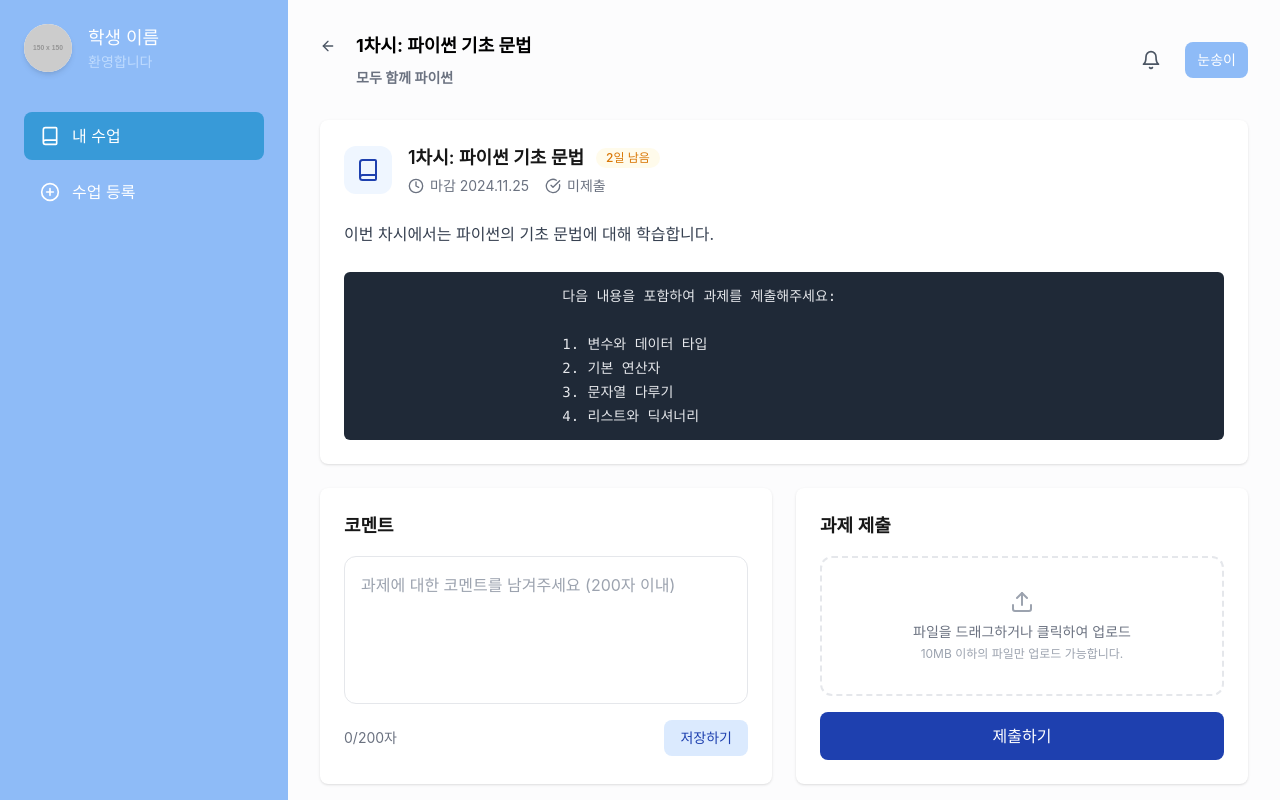
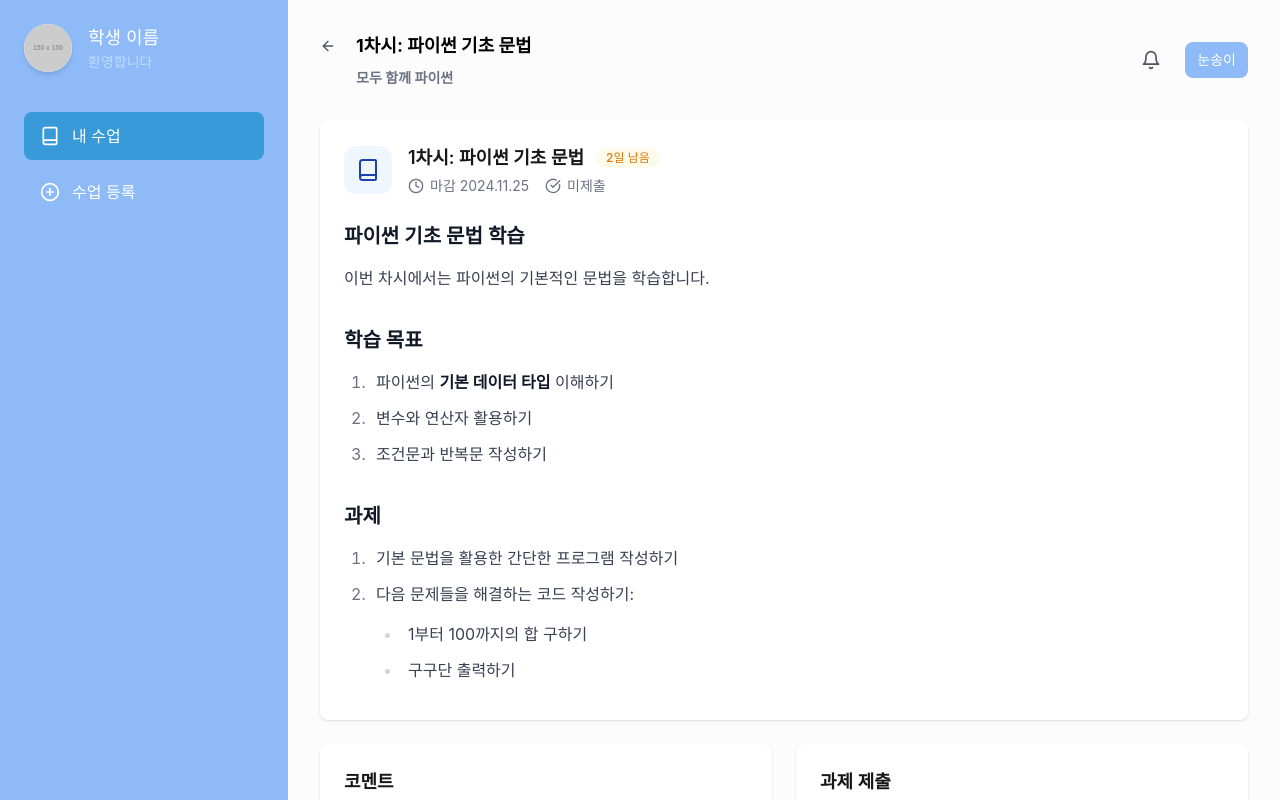
Before and after one commit to 9oormthon-univ/2024_DANPOON_TEAM_25_FE, a Next.js app: page /student/courses/1/works/1 in a window 1280 px wide. Shown: the top 800 px of the page. Built offline with nearby package versions, Linux system fonts and the light colour scheme; a web font is replaced by a local one.

Commit message:
[update] 마크다운 콘텐츠 스타일 적용

```diff
--- a/src/pages/student/courses/[courseId]/works/[workId]/index.tsx
+++ b/src/pages/student/courses/[courseId]/works/[workId]/index.tsx
@@ -6,28 +6,44 @@ import { useState } from "react";
 
 const WorkSubmit = () => {
   const [uploadedFiles, setUploadedFiles] = useState<FileList | null>(null);
+  const [comment, setComment] = useState("");
+
+  const workDescription = `
+### 파이썬 기초 문법 학습
+
+이번 차시에서는 파이썬의 기본적인 문법을 학습합니다.
+
+### 학습 목표
+1. 파이썬의 **기본 데이터 타입** 이해하기
+2. 변수와 연산자 활용하기
+3. 조건문과 반복문 작성하기
+
+### 과제
+1. 기본 문법을 활용한 간단한 프로그램 작성하기
+2. 다음 문제들을 해결하는 코드 작성하기:
+   - 1부터 100까지의 합 구하기
+   - 구구단 출력하기
+`;
 
   const handleFileUpload = (files: FileList | null) => {
     setUploadedFiles(files);
-        console.log('Uploaded files:', files);
+    console.log("Uploaded files:", files);
   };
 
   const handleSubmit = () => {
     if (uploadedFiles) {
       alert(`${uploadedFiles.length}개의 파일이 제출되었습니다.`);
     } else {
-        alert('제출할 파일이 없습니다.');
+      alert("제출할 파일이 없습니다.");
     }
   };
-
-    const [comment, setComment] = useState('');
 
   const handleCommentChange = (value: string) => {
     setComment(value);
   };
 
   const handleSave = () => {
-        alert(`코멘트가 저장되었습니다.`);
+    alert("코멘트가 저장되었습니다.");
   };
 
   return (
@@ -46,14 +62,7 @@ const WorkSubmit = () => {
           remainingDays={2}
           dueDate="2024.11.25"
           status="미제출"
-              description={`이번 차시에서는 파이썬의 기초 문법에 대해 학습합니다.
-
-                            다음 내용을 포함하여 과제를 제출해주세요:
-
-                            1. 변수와 데이터 타입
-                            2. 기본 연산자
-                            3. 문자열 다루기
-                            4. 리스트와 딕셔너리`}
+          description={workDescription}
         />
       </div>
       <div className="grid grid-cols-1 md:grid-cols-2 gap-6">
```
Lines whose indentation alone changed are shown as unchanged.
